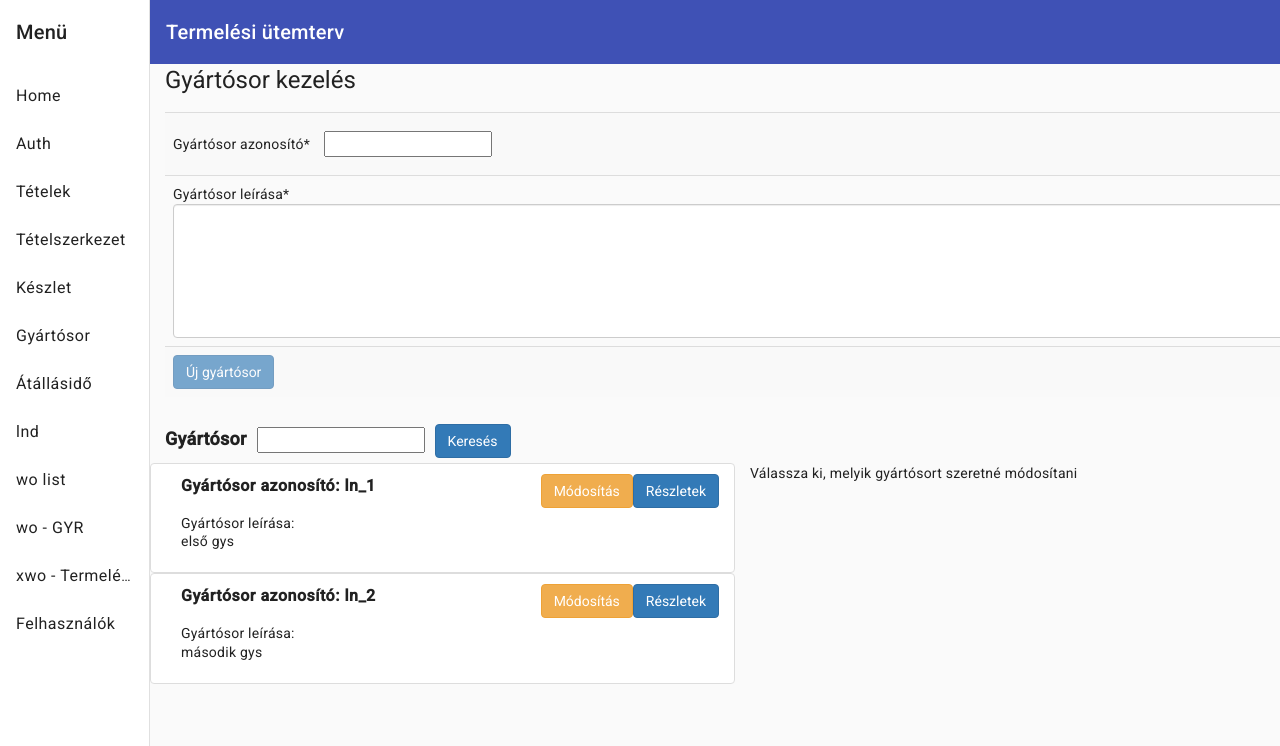
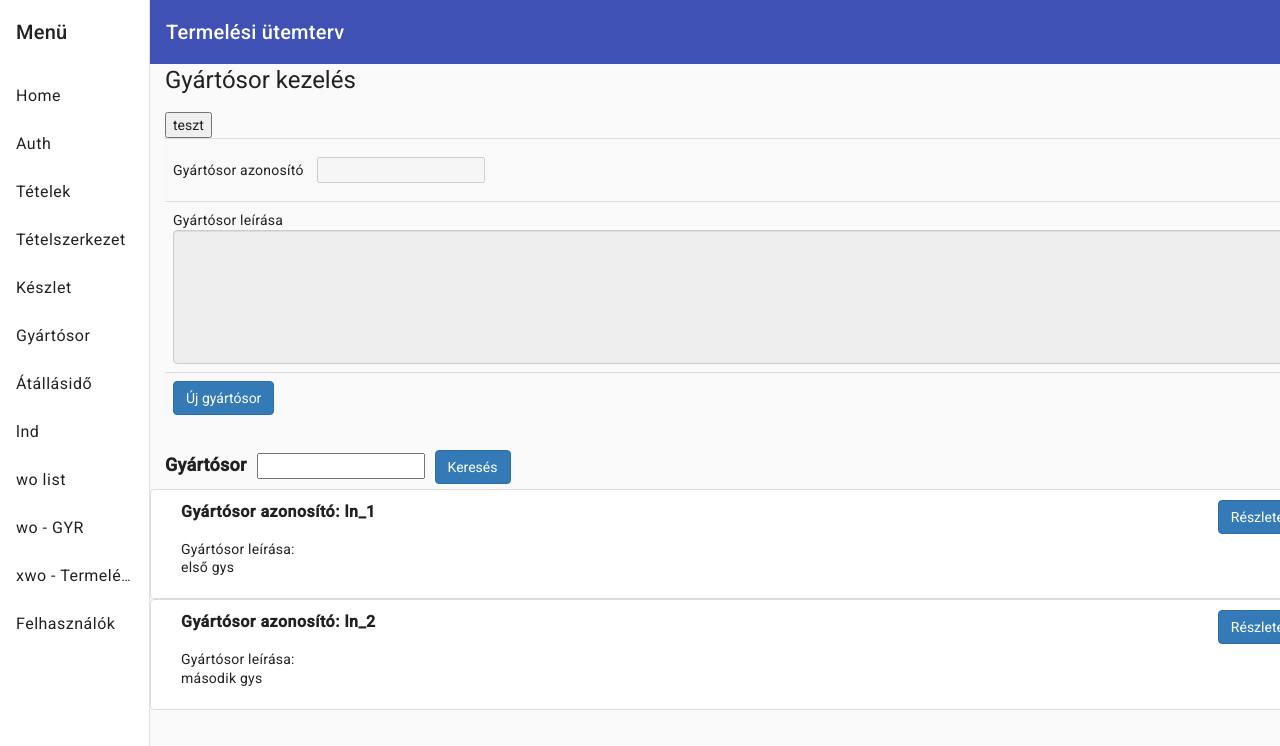
Before and after one commit to rohacsidana/Szakdolgozat_Termelesi_Utemterv_2023, an Angular app in the folder UtemtervFrontend/: page /line in a window 1280 px wide. Shown: the top 746 px of the page. Built offline with nearby package versions, Linux system fonts and the light colour scheme.

Commit message:
gys-ek módosítása átírva ln-componentre, új gys műküdik

```diff
--- a/UtemtervFrontend/src/app/ln/gys-list/gys-list.component.html
+++ b/UtemtervFrontend/src/app/ln/gys-list/gys-list.component.html
@@ -1,5 +1,9 @@
 <div class="row">
   <div>
-    <app-gys *ngFor="let gys of gyartosorok; let i = index" [gyartosor]="gys"></app-gys>
+    <app-gys
+      *ngFor="let gys of gyartosorok; let i = index"
+      [gyartosor]="gys"
+
+    ></app-gys>
   </div>
 </div>
--- a/UtemtervFrontend/src/app/ln/gys-mod/gys-mod.component.ts
+++ b/UtemtervFrontend/src/app/ln/gys-mod/gys-mod.component.ts
@@ -25,7 +25,7 @@ export class GysModComponent implements OnInit, OnDestroy {
       }
     )*/
 
-    this.gysService.kivalasztottGys
+   /*  this.gysService.kivalasztottGys
       .subscribe(
         (gys: Gys) => {
           this.gyartosor = gys;
@@ -33,7 +33,7 @@ export class GysModComponent implements OnInit, OnDestroy {
       )
 
     this.id = this.gyartosor.ln_id
-    this.desc = this.gyartosor.ln_desc
+    this.desc = this.gyartosor.ln_desc */
 
   }
 
@@ -82,7 +82,7 @@ export class GysModComponent implements OnInit, OnDestroy {
   }
 
   ngOnDestroy(): void {
-    this.gysService.kivalasztottGys.unsubscribe()
+    //this.gysService.kivalasztottGys.unsubscribe()
   }
 
 }
--- a/UtemtervFrontend/src/app/ln/gys/gys.component.html
+++ b/UtemtervFrontend/src/app/ln/gys/gys.component.html
@@ -8,14 +8,10 @@
     </p>
   </div>
   <div class="pull-right">
-    <button type="button" class="btn btn-warning" (click)="onModositas()">
+    <!--     <button type="button" class="btn btn-warning" (click)="onModositas()">
       Módosítás
-    </button>
-    <button
-      type="button"
-      class="btn btn-primary"
-      (click)="onReszletek(gyartosor.ln_desc)"
-    >
+    </button> -->
+    <button type="button" class="btn btn-primary" (click)="onReszletek(gyartosor.ln_desc)">
       Részletek
     </button>
   </div>
--- a/UtemtervFrontend/src/app/ln/gys/gys.component.ts
+++ b/UtemtervFrontend/src/app/ln/gys/gys.component.ts
@@ -20,11 +20,13 @@ import { Subscription } from 'rxjs';
 export class GysComponent implements OnInit, OnDestroy {
   @Input() gyartosor: Gys;
 
-  //gyartosorok: { ln_id: string, ln_desc: string }[] = [];
-
   constructor(private gysService: GysService) { }
 
   ngOnInit(): void {
+    //this.gysService.kivalasztottGys.emit(this.gyartosor)
+  }
+
+  onTeszt() {
 
   }
 
@@ -32,7 +34,13 @@ export class GysComponent implements OnInit, OnDestroy {
     this.gysService.kivalasztottGys.next()
   }
 
-  onModositas() {
+  onReszletek(leiras: string) {
+    //alert(leiras + '\n(ez nem alert box lesz később!)');
+    this.gysService.kivalasztottGys.emit(this.gyartosor)
+  }
+
+
+  /* onModositas() {
     //this.gyList.modositas
     //console.log("gy-comp:");
     //console.log(this.gyartosorok[id]);
@@ -41,9 +49,6 @@ export class GysComponent implements OnInit, OnDestroy {
     this.gysService.kivalasztottGys.next(this.gyartosor);
 
     //console.log(this.gyartosor);
-  }
+  } */
 
-  onReszletek(leiras: string) {
-    alert(leiras + '\n(ez nem alert box lesz később!)');
-  }
 }
--- a/UtemtervFrontend/src/app/ln/gys/gys.service.ts
+++ b/UtemtervFrontend/src/app/ln/gys/gys.service.ts
@@ -39,9 +39,12 @@ export class GysService {
         for (let index = 0; index < this.gyartosorok.length; index++) {
             if (this.gyartosorok[index].ln_id === gy) {
                 return true
+            } else {
+                return false
             }
 
         }
+
     }
 
     ujGys(id: string, desc: string) {
--- a/UtemtervFrontend/src/app/ln/ln.component.html
+++ b/UtemtervFrontend/src/app/ln/ln.component.html
@@ -1,18 +1,20 @@
 <div class="container">
   <h1>Gyártósor kezelés</h1>
   <div>
-    <form (ngSubmit)="onUjGys(f)" #f="ngForm">
+    <button (click)="onTeszt('asd','leiras')">teszt</button>
+    <form (ngSubmit)="onSubmit(f)" #f="ngForm">
       <table class="table table-striped">
         <tbody>
           <tr>
             <td>
-              Gyártósor azonosító*
+              Gyártósor azonosító
               <input
                 type="text"
-                name="azon"
-                ngModel
+                name="azonInput"
+                [(ngModel)]="azon"
                 required=""
                 maxlength="8"
+                [disabled]="!felvetel"
               />
               <p *ngIf="!validForm" style="color: red">
                 Már létezik ilyen azonosító!
@@ -21,29 +23,41 @@
           </tr>
           <tr>
             <td>
-              Gyártósor leírása*
+              Gyártósor leírása
               <textarea
                 type="text"
                 id="ujLeiras"
                 class="form-control"
                 style="resize: none"
                 rows="6"
-                name="desc"
-                ngModel
+                name="descInput"
+                [(ngModel)]="desc"
                 required=""
                 maxlength="750"
+                [disabled]="!felvetel"
               ></textarea>
             </td>
           </tr>
           <tr>
             <td>
-              <button
-                type="submit"
-                class="btn btn-primary"
-                [disabled]="!f.valid"
-              >
-                Új gyártósor
-              </button>
+              <div id="ujGysDiv" *ngIf="!felvetel && !reszletek && !modositas">
+                <button type="button" class="btn btn-primary" (click)="felvetel=!felvetel">
+                  Új gyártósor
+                </button>
+              </div>
+              <div id="ujGysMentes" *ngIf="felvetel && !reszletek && !modositas">
+                <button type="submit" class="btn btn-success">Gyártósor felvétele</button>
+                <button type="button" class="btn btn-warning" (click)="onMegse()">Mégse</button>
+              </div>
+              <div id="gysReszlet" *ngIf="reszletek && !felvetel && !modositas">
+                <button type="button" class="btn btn-warning">Gyártósor módosítása</button>
+                <button type="button" class="btn btn-primary" (click)="onMegse()">Vissza</button>
+              </div>
+              <div id="GysModositas" *ngIf="modositas && !reszletek && !felvetel">
+                <button type="submit" class="btn btn-success">Módosítások mentése</button>
+                <button type="button" class="btn btn-warning" (click)="onMegse()">Mégse</button>
+                <button type="button" class="btn btn-danger" (click)="onGysTorol()">Gyártósor törlése</button>
+              </div>
             </td>
           </tr>
         </tbody>
@@ -54,10 +68,10 @@
   <input type="text" id="gyartosor" class="form-controll" />
   <button type="button" class="btn btn-primary">Keresés</button>
   <div class="row">
-    <div class="col-md-6">
+    <div class="col-md-12">
       <app-gys-list></app-gys-list>
     </div>
-    <div class="col-xs-6">
+<!--     <div class="col-xs-6">
       <app-gys-mod
         *ngIf="gyartosor; else infotext"
         [gyartosor]="gyartosor"
@@ -65,6 +79,6 @@
       <ng-template #infotext
         >Válassza ki, melyik gyártósort szeretné módosítani</ng-template
       >
-    </div>
+    </div> -->
   </div>
 </div>
--- a/UtemtervFrontend/src/app/ln/ln.component.ts
+++ b/UtemtervFrontend/src/app/ln/ln.component.ts
@@ -2,6 +2,7 @@ import { Component, OnInit, OnDestroy } from '@angular/core';
 import { Gys } from './gys/gys-model';
 import { GysService } from './gys/gys.service';
 import { NgForm } from '@angular/forms';
+import { Subscription } from 'rxjs';
 
 @Component({
   selector: 'app-ln',
@@ -9,46 +10,101 @@ import { NgForm } from '@angular/forms';
   styleUrls: ['./ln.component.css']
 })
 export class LnComponent implements OnInit, OnDestroy {
-  szerkesztes: boolean
+  felvetel = false
+  modositas = false
+  reszletek = false
   gyartosor: Gys
-  vanIlyenGys: boolean
   validForm = true
+  sub: Subscription
+
+  azon = ''
+  desc = ''
 
   constructor(private gysService: GysService) { }
 
   ngOnInit(): void {
-    this.gysService.kivalasztottGys
+    this.sub = this.gysService.kivalasztottGys
       .subscribe(
         (gys: Gys) => {
           this.gyartosor = gys;
+          this.azon = gys.ln_id
+          this.desc = gys.ln_desc
+          this.reszletek = true
 
         }
       )
+  }
 
+
+
+  ngOnDestroy(): void {
+    this.sub.unsubscribe()
+  }
+
+  onSubmit(form: NgForm) {
+    let value = form.value
+    console.log("onSubmit:");
+    console.log(value);
+
+    if (this.felvetel) {
+      this.onUjGys(value.azonInput, value.descInput)
+    }
+    this.onMegse()
+    this.clearForm()
 
   }
 
+  onMegse() {
+    this.clearForm()
+    this.felvetel = false
+    this.modositas = false
+    this.reszletek = false
+  }
 
-  onUjGys(form: NgForm) {
-    const value = form.value
-    console.log(value);
+  onModositas() {
+    this.modositas = true
+    this.felvetel = false
+    this.reszletek = false
+  }
+
+  onGysTorol() {
+
+  }
+
+  clearForm() {
+    this.azon = ""
+    this.desc = ""
+
+  }
+
+  onTeszt(azon: string, leiras: string) {
+    console.log(this.gysService.letezikeGys('a'));
+    console.log(this.gysService.getGysek());
+  }
+
+  onUjGys(azon: string, desc: string) {
+    let vanIlyenGys = this.gysService.letezikeGys(azon)
+    console.log("ujgys:");
+    console.log(azon);
 
 
-    this.vanIlyenGys = this.gysService.letezikeGys(value.azon)
-    if (!this.vanIlyenGys) {
-      this.gysService.ujGys(value.azon, value.desc)
+    console.log("vanIlyenGys:");
+
+    console.log(vanIlyenGys);
+
+    if (!vanIlyenGys) {
+      this.gysService.ujGys(azon, desc)
       this.validForm = true
     } else {
       this.validForm = false
     }
 
 
-  }
 
-  ngOnDestroy(): void {
-    this.gysService.kivalasztottGys.unsubscribe()
   }
 
 
 
+
+
 }
```
